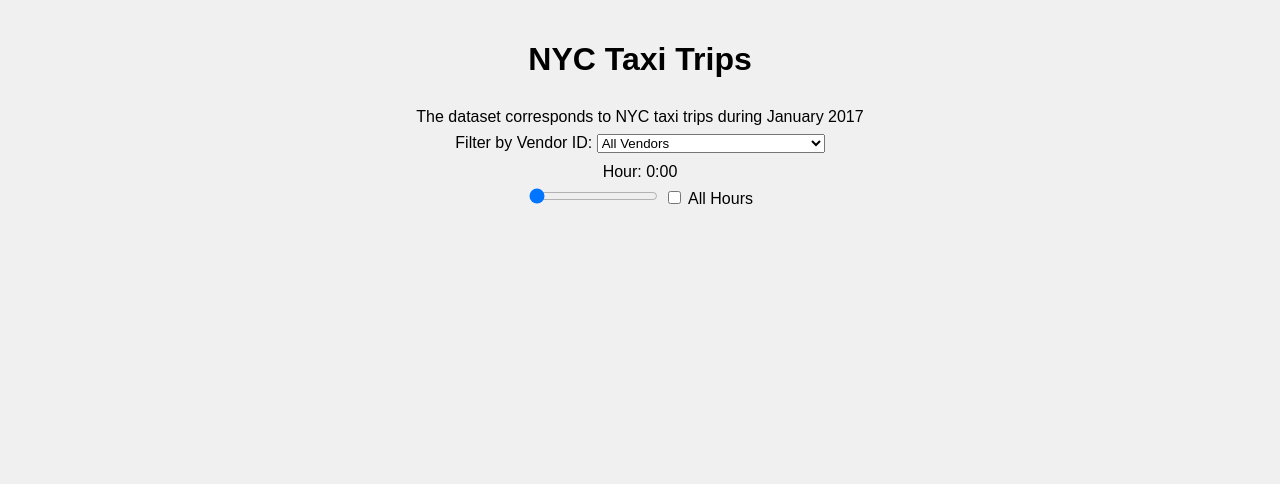
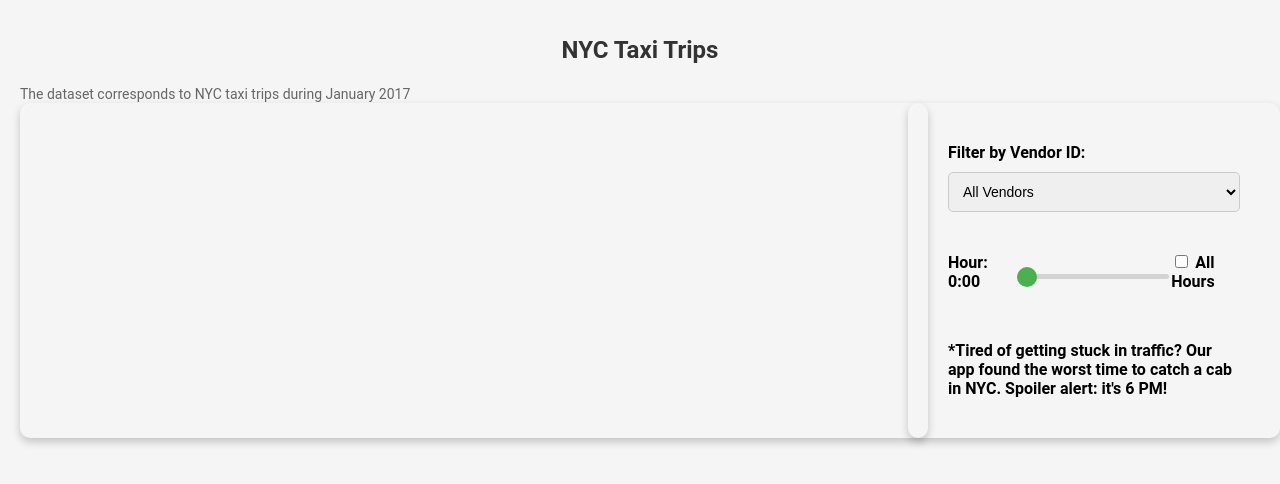
Before and after one commit to fsystemweb/nyc-taxi-trips, a website built with Parcel: page src/index.html in a window 1280 px wide. Built offline with nearby package versions, Linux system fonts and the light colour scheme; no server answers.

Commit message:
add new style

```diff
--- a/src/index.html
+++ b/src/index.html
@@ -3,20 +3,28 @@
 <head>
     <meta charset="UTF-8">
     <meta name="viewport" content="width=device-width, initial-scale=1.0">
-  <title>Dashboard</title>
+    <title>NYC Taxi Trips</title>
     <link rel="icon" type="image/png" href="/favicon.ico">
     <link rel="stylesheet" href="./style.css">
 </head>
 <body>
-  <h1>NYC Taxi Trips</h1>
-  <span class="info">The dataset corresponds to NYC taxi trips during January 2017</span>
+    <h1 class="title">NYC Taxi Trips</h1>
+    <span class="info-clarification">The dataset corresponds to NYC taxi trips during January 2017</span>
+
+    <div class="main-content">
+        <div class="chart-container">
+            <canvas id="taxiChart"></canvas>
+        </div>
+
         <div class="filter">
+            <div class="vendor-filter">
                 <label for="vendor-filter">Filter by Vendor ID:</label>
                 <select id="vendor-filter">
                     <option value="all">All Vendors</option>
                     <option value="1">Creative Mobile Technologies, LLC</option>
                     <option value="2">VeriFone Inc.</option>
                 </select>
+            </div>
 
             <div class="slider-container">
                 <label for="hour-slider" class="slider-label">Hour: <span id="hour-value">0</span>:00</label>
@@ -26,11 +34,15 @@
                     <input type="checkbox" id="all-hours"> All Hours
                 </label>
             </div>
-  </div>
-  <div class="chart-container">
-    <canvas id="taxiChart"></canvas>
+
+            <div class="message-spoiler">
+              <strong>
+                *Tired of getting stuck in traffic? Our app found the worst time to catch a cab in NYC. Spoiler alert: it's 6 PM!
+              </strong>
             </div>
 
+        </div>
+    </div>
 
     <script type="module" src="./scripts/main.js"></script>
 </body>
--- a/src/style.css
+++ b/src/style.css
@@ -1,39 +1,100 @@
+/* General Styles */
 body {
-  font-family: Arial, sans-serif;
-  background-color: #f0f0f0;
+  font-family: 'Roboto', sans-serif; /* Use a modern font like Roboto */
   margin: 0;
   padding: 20px;
+  background-color: #f5f5f5;
 }
 
 h1 {
   text-align: center;
+  color: #333;
+  font-size: 24px;
+  margin-bottom: 20px;
+}
+
+.info-clarification {
+  font-size: 14px;
+  color: #666;
+  margin-bottom: 20px;
 }
 
 .filter {
-  margin-bottom: 20px;
-  text-align: center;
+  padding: 20px;
+  border-radius: 10px;
+  box-shadow: 0px 4px 8px 0px rgba(0, 0, 0, 0.2);
+}
+
+label {
+  display: block;
+  margin-bottom: 10px;
+  font-weight: bold;
+}
+
+select {
+  padding: 10px;
+  border: 1px solid #ccc;
+  border-radius: 5px;
+  width: 100%;
+  font-size: 14px;
+}
+
+.vendor-filter {
+  padding: 20px;
 }
 
 .slider-container {
-  margin: 10px 0;
+  padding: 20px;
+  display: flex;
+  align-items: center;
+  justify-content: space-between;
 }
 
 .slider-label {
-  display: block;
-  margin-bottom: 5px;
+  margin-right: 10px;
+  font-weight: bold;
+}
+
+.message-spoiler{
+  padding: 20px;
+}
+
+input[type="range"] {
+  -webkit-appearance: none;
+  width: 200px;
+  height: 5px;
+  background: #d3d3d3;
+  outline: none;
+  border: none;
+  border-radius: 3px;
+  cursor: pointer;
+}
+
+input[type="range"]::-webkit-slider-thumb {
+  -webkit-appearance: none;
+  appearance: none;
+  width: 20px;
+  height: 20px;
+  background: #4CAF50;
+  border-radius: 50%;
+  cursor: pointer;
+}
+
+input[type="range"]:disabled {
+  opacity: 0.5;
+  cursor: not-allowed;
 }
 
 .chart-container {
-  width: 80%;
-  margin: auto;
+  width: 100%;
+  border-radius: 10px;
+  box-shadow: 0px 4px 8px 0px rgba(0, 0, 0, 0.2);
+  padding: 20px;
 }
 
-canvas {
-  max-width: 100%;
-  height: auto;
+
+.main-content {
+  display: grid;
+  grid-template-columns: 70% 30%;
+  gap: 20px;
 }
-.info{
-  text-align: center;
-  display: block;
-  padding: 8px;
-}
```
Lines whose indentation alone changed are shown as unchanged.
